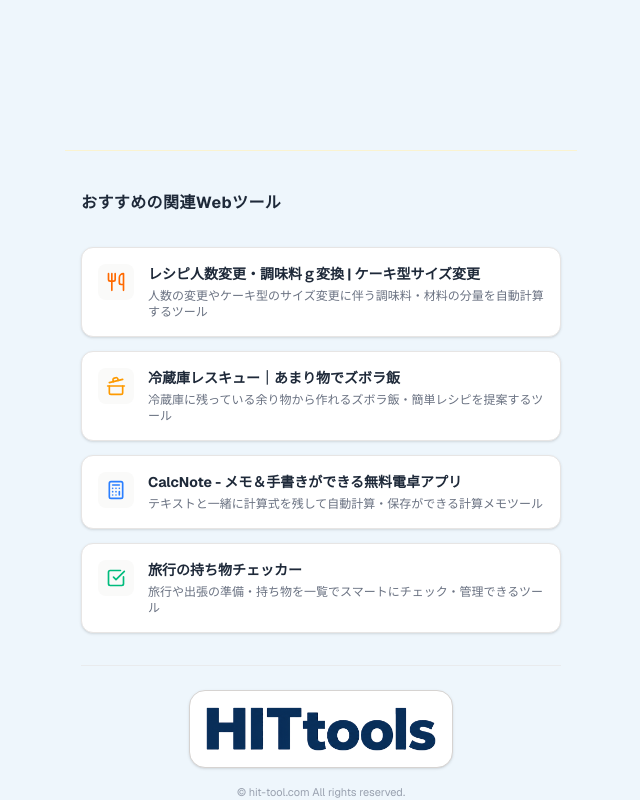
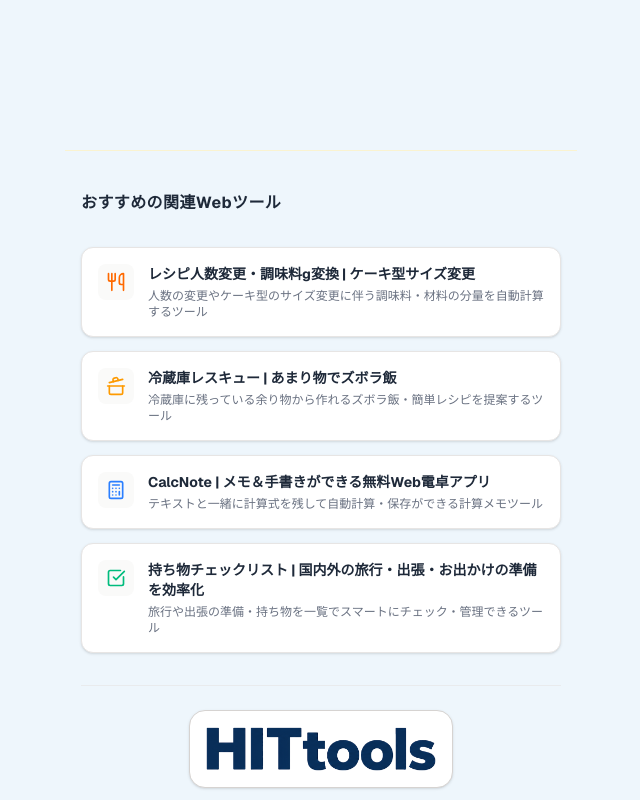
Before and after one commit to meme12-31/fashion-weather, a Next.js app: page /fashion-weather/ in a window 1280 px wide. Shown: the part 604-1404 px from the top of the page, without its empty margins (319-959 px from the left). Built offline with nearby package versions, Linux system fonts and the light colour scheme; no server answers.

Commit message:
「おすすめの関連Webツール」に表示されている各アプリカードのタイトル変更

```diff
--- a/src/components/RelatedToolsFooter.tsx
+++ b/src/components/RelatedToolsFooter.tsx
@@ -12,21 +12,21 @@ interface ToolItem {
 const ALL_TOOLS: ToolItem[] = [
   {
     id: "recipe-calculator",
-    name: "レシピ人数変更・調味料ｇ変換 | ケーキ型サイズ変更",
+    name: "レシピ人数変更・調味料g変換 | ケーキ型サイズ変更",
     url: "https://hit-tool.com/recipe-calculator",
     description: "人数の変更やケーキ型のサイズ変更に伴う調味料・材料の分量を自動計算するツール",
     icon: <Utensils className="w-5 h-5 text-orange-500" />,
   },
   {
     id: "zubora-recipe",
-    name: "冷蔵庫レスキュー｜あまり物でズボラ飯",
+    name: "冷蔵庫レスキュー | あまり物でズボラ飯",
     url: "https://hit-tool.com/zubora-recipe",
     description: "冷蔵庫に残っている余り物から作れるズボラ飯・簡単レシピを提案するツール",
     icon: <CookingPot className="w-5 h-5 text-amber-500" />,
   },
   {
     id: "calcnote",
-    name: "CalcNote - メモ＆手書きができる無料電卓アプリ",
+    name: "CalcNote | メモ＆手書きができる無料Web電卓アプリ",
     url: "https://hit-tool.com/calcnote",
     description: "テキストと一緒に計算式を残して自動計算・保存ができる計算メモツール",
     icon: <Calculator className="w-5 h-5 text-blue-500" />,
@@ -40,7 +40,7 @@ const ALL_TOOLS: ToolItem[] = [
   },
   {
     id: "travel-checklist",
-    name: "旅行の持ち物チェッカー",
+    name: "持ち物チェックリスト | 国内外の旅行・出張・お出かけの準備を効率化",
     url: "https://hit-tool.com/travel-checklist",
     description: "旅行や出張の準備・持ち物を一覧でスマートにチェック・管理できるツール",
     icon: <CheckSquare className="w-5 h-5 text-emerald-500" />,
```
